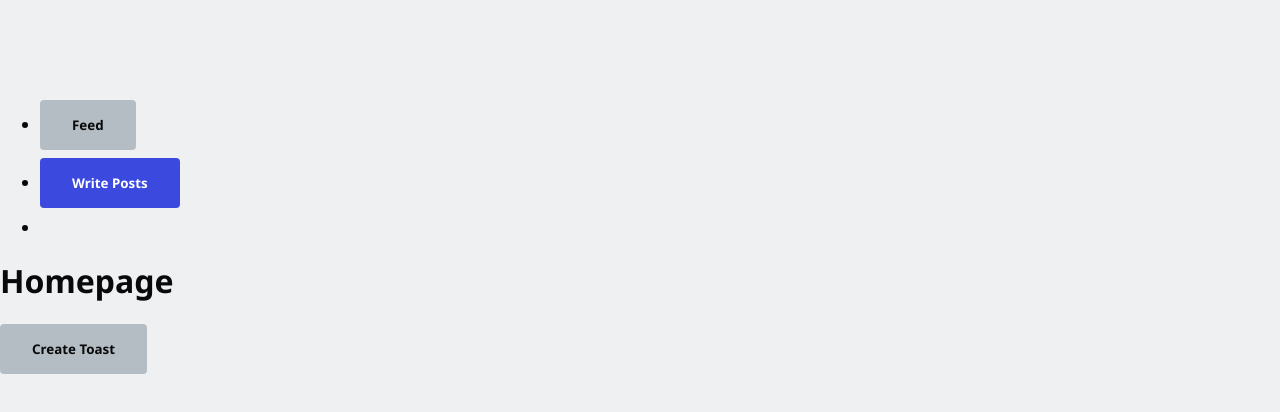
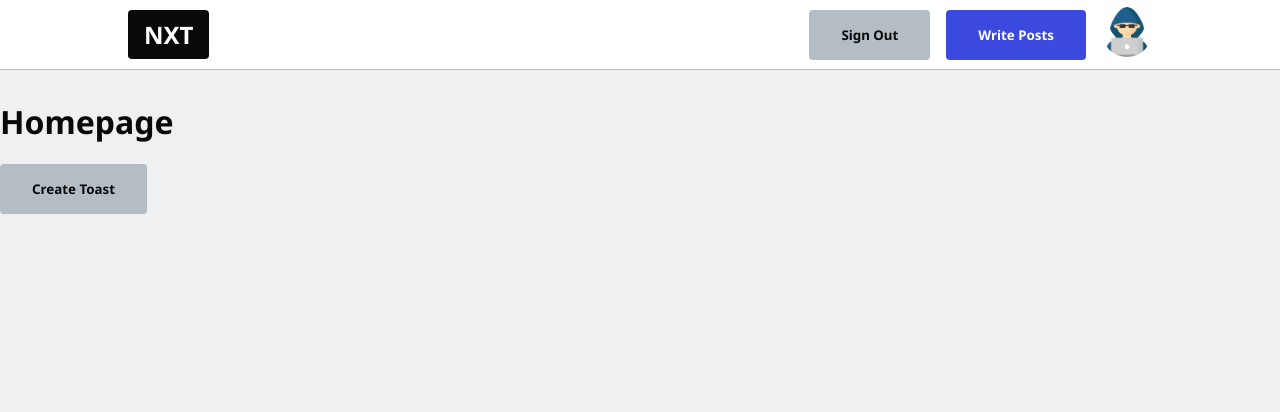
Before and after one commit to glendonklassen/blog-tutorial, a Next.js app: page / in a window 1280 px wide. Shown: the top 412 px of the page. Built offline with nearby package versions, Linux system fonts and the light colour scheme.

Commit message:
Fixed navbar

```diff
--- a/components/Navbar.js
+++ b/components/Navbar.js
@@ -1,44 +1,54 @@
-import Link from "next/link";
-import { useContext } from "react";
+import Link from 'next/link';
+import { useRouter } from 'next/router';
+import { useContext } from 'react';
 import { UserContext } from "../lib/context";
+import { auth } from "../lib/firebase"
 
 export default function Navbar() {
   const { user, username } = useContext(UserContext);
 
+  const router = useRouter();
+
+  const signOut = () => {
+    auth.signOut();
+    router.reload();
+  }
+
   return (
-        <nav className="navBar">
+    <nav className="navbar">
       <ul>
         <li>
           <Link href="/">
-                        <button>Feed</button>
+            <button className="btn-logo">NXT</button>
           </Link>
         </li>
 
-                { }
         {username && (
           <>
             <li className="push-left">
+              <button onClick={signOut}>Sign Out</button>
+            </li>
+            <li>
               <Link href="/admin">
                 <button className="btn-blue">Write Posts</button>
               </Link>
             </li>
             <li>
               <Link href={`/${username}`}>
-                                <img src={user?.photoUrl} />
+                <img src={user?.photoURL || '/hacker.png'} />
               </Link>
             </li>
           </>
         )}
 
-                { }
         {!username && (
           <li>
-                        <Link href="enter">
+            <Link href="/enter">
               <button className="btn-blue">Log in</button>
             </Link>
           </li>
         )}
       </ul>
     </nav>
-    )
+  );
 }
--- a/styles/globals.css
+++ b/styles/globals.css
@@ -58,8 +58,6 @@ fieldset {
 code {
   overflow-x: scroll;
 }
-
-/* Navbar */
 
 .navbar {
   height: 70px;
```
Also changed, not shown: public/hacker.png (added). Lines whose indentation alone changed are shown as unchanged.
